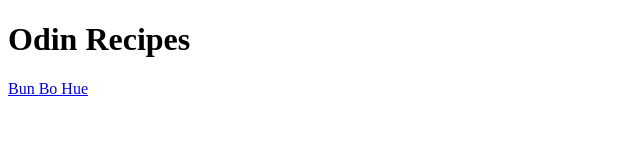
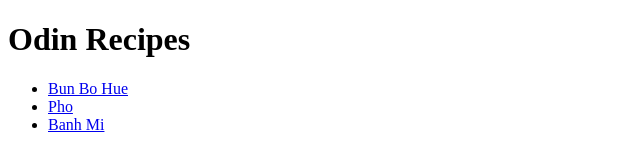
Before and after one commit to NhatLg/odin-recipes, a plain HTML site: page index.html in a window 1280 px wide. Shown: the whole page, without its empty margins (0-640 px from the left). Drawn offline with Linux system fonts and the light colour scheme.

Commit message:
add pho.html and banhmi.html anchors to index.html

```diff
--- a/index.html
+++ b/index.html
@@ -6,6 +6,11 @@
     </head>
     <body>
         <h1>Odin Recipes</h1>
-        <a href="recipes/bunbohue.html">Bun Bo Hue</a>
+        <ul>
+            <li><a href="recipes/bunbohue.html">Bun Bo Hue</a></li>
+            <li><a href="recipes/pho.html">Pho</a></li>
+            <li><a href="recipes/banhmi.html">Banh Mi</a></li>
+        </ul>
+
     </body>
 </html>
```
